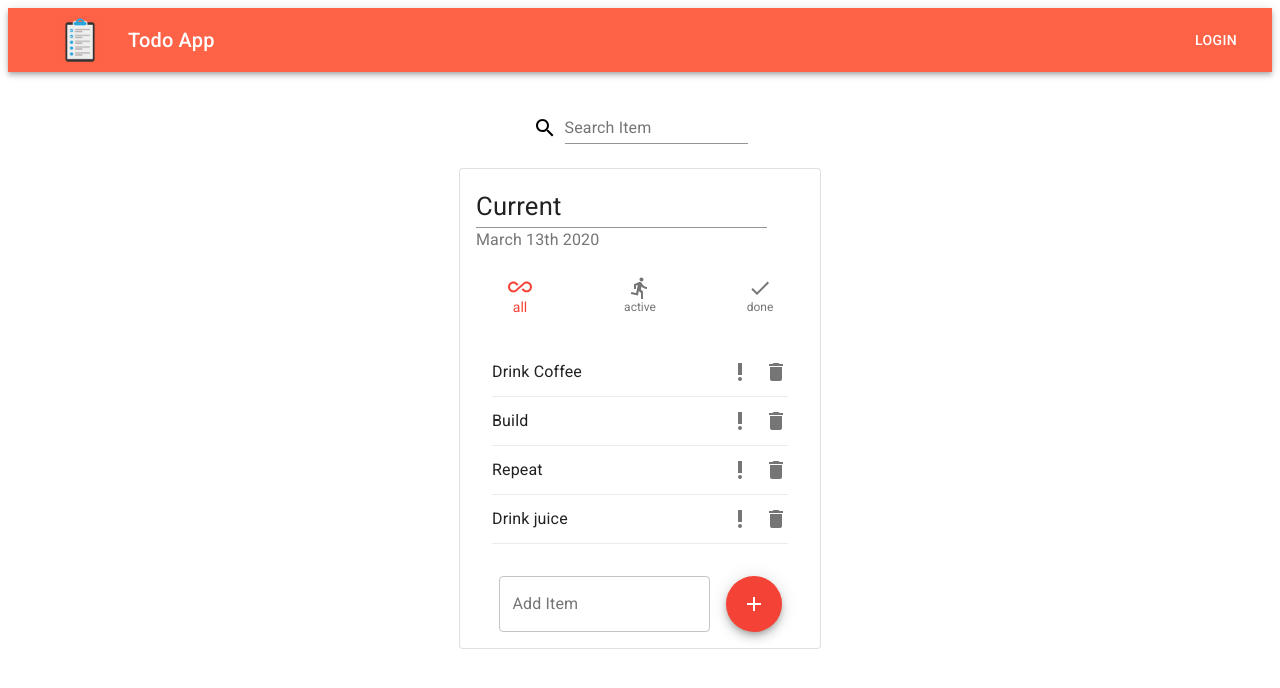
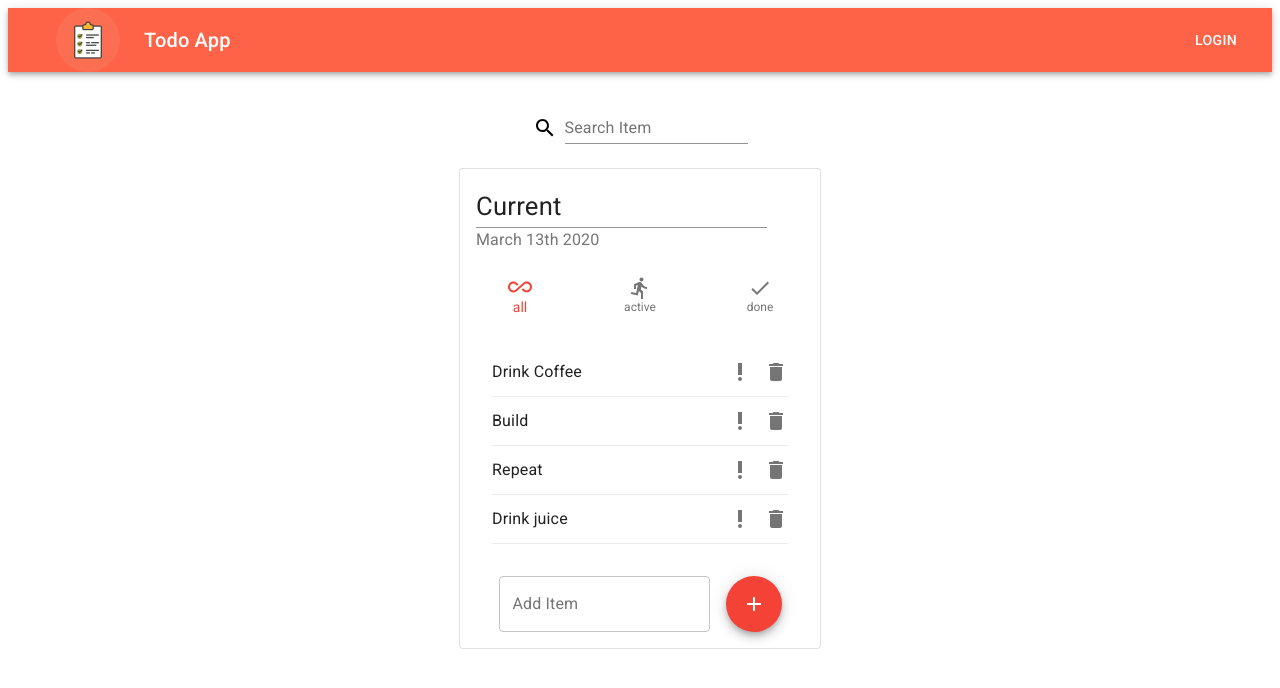
Before and after one commit to ncsot/todo-app, a React (Create React App) app: page / in a window 1280 px wide. Shown: the top 688 px of the page. Built offline with nearby package versions, Linux system fonts and the light colour scheme.

Commit message:
icon change

```diff
--- a/src/components/header.js
+++ b/src/components/header.js
@@ -6,7 +6,7 @@ import Button from '@material-ui/core/Button';
 // import IconButton from '@material-ui/core/IconButton';
 // import MenuIcon from '@material-ui/icons/Menu';
 import { makeStyles } from '@material-ui/core/styles';
-import logo from './logo.png'
+import logo from './checklist_logo.png'
 
 const useStyles = makeStyles((theme) => ({
   root: {
@@ -18,7 +18,7 @@ const useStyles = makeStyles((theme) => ({
     boxShadow: '',
   },
   logo: {
-    height: "3em"
+    height: "4em"
   },
   // menuButton: {
   //   marginRight: theme.spacing(2),
```
Also changed, not shown: src/components/checklist_logo.png (added).
